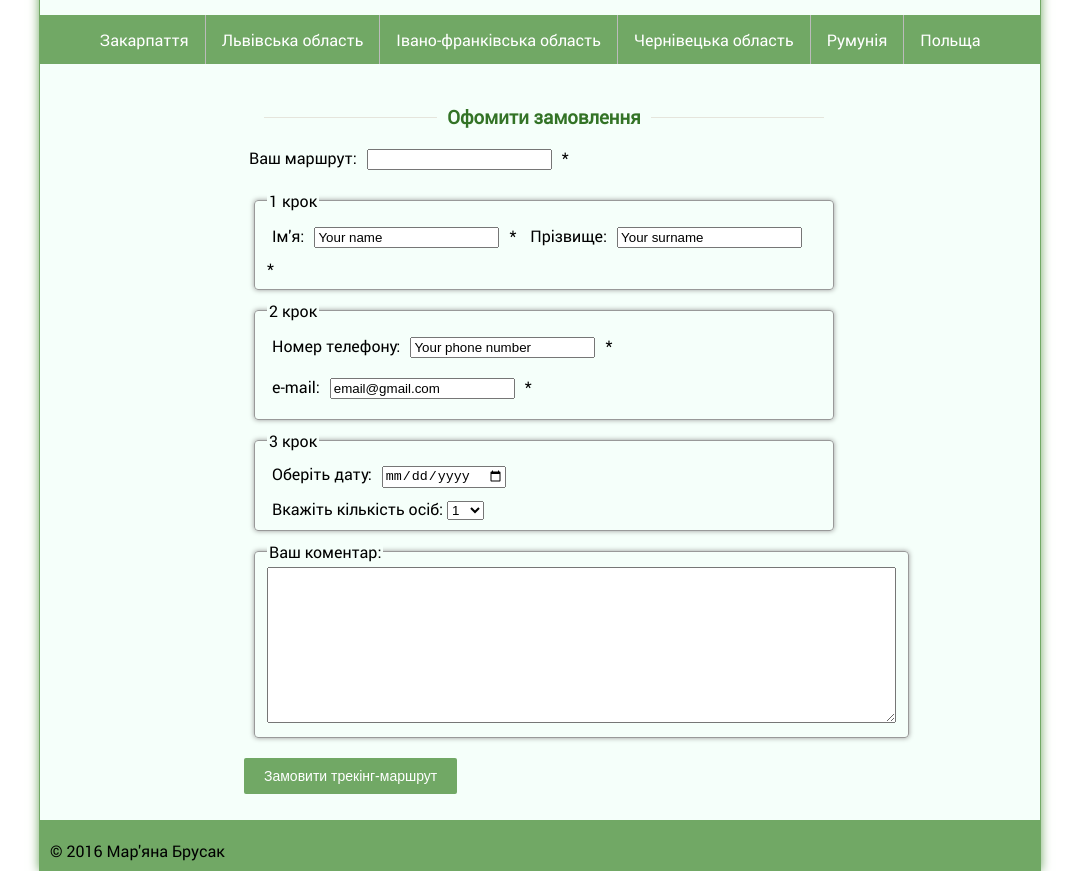
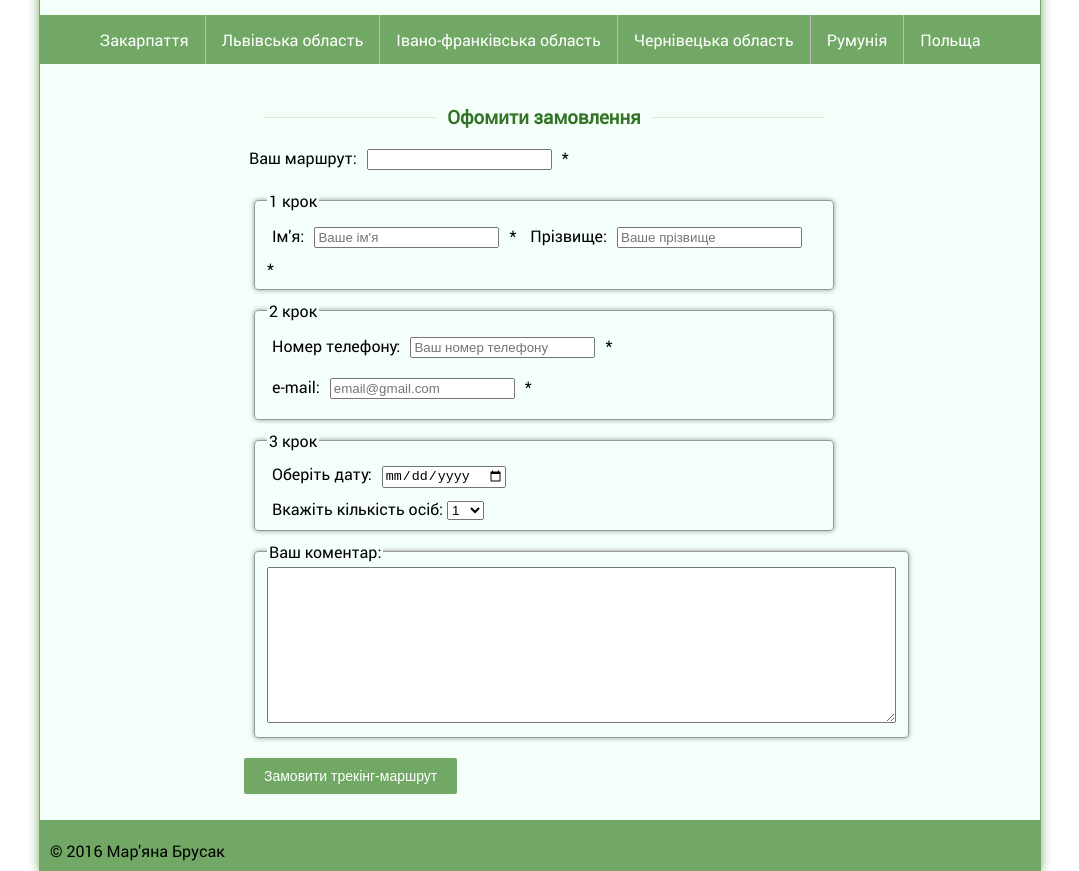
Before and after one commit to Maryana-Brusak/carpathian_trails, a website: page trails/order_trail.html in a window 1280 px wide. Shown: the part 77-948 px from the top of the page, without its empty margins (100-1179 px from the left). Drawn offline with Linux system fonts and the light colour scheme.

Commit message:
Fix date input field data type

```diff
--- a/trails/order_trail.html
+++ b/trails/order_trail.html
@@ -38,17 +38,17 @@
 				<label>Ваш маршрут:<input type="text" name="trek_name" value="Track name"required="" id="nameOfTrek"></input>*</label>
 				 <fieldset class="form_fieldset">
 					  <legend>1 крок</legend>
-					  	<label>Ім'я:<input type="text" name="name" value="Your name" required=""></input>*</label>
-					  	<label>Прізвище:<input type="text" name="surname" value="Your surname" required=""></input>*</label>
+					  	<label>Ім'я:<input type="text" name="name" placeholder="Ваше ім'я" required=""></input>*</label>
+					  	<label>Прізвище:<input type="text" name="surname" placeholder="Ваше прізвище" required=""></input>*</label>
 				 </fieldset>
 				 <fieldset class="form_fieldset">
 				 	<legend>2 крок</legend>
-				 		<div><label>Номер телефону:<input type="tel" name="phone_number" value="Your phone number" required="">*</label></div>
-				 		<div><label>e-mail:<input type="email" name="email_address" value="email@gmail.com" required="">*</label></div>
+				 		<div><label>Номер телефону:<input type="tel" name="phone_number" placeholder="Ваш номер телефону"required="">*</label></div>
+				 		<div><label>e-mail:<input type="email" name="email_address" placeholder="email@gmail.com" required="">*</label></div>
 				 </fieldset>
 				 <fieldset class="form_fieldset">
 				 	<legend>3 крок</legend>
-				 		<div><label>Оберіть дату:<input type="date" name="date" value="Your date"></input></label></div>
+				 		<div><label>Оберіть дату:<input type="date" name="date"></input></label></div>
 				 		<div><label>Вкажіть кількість осіб:
 							<select name="num" value="people">
 							  <option value="1" selected>1</option>
```
